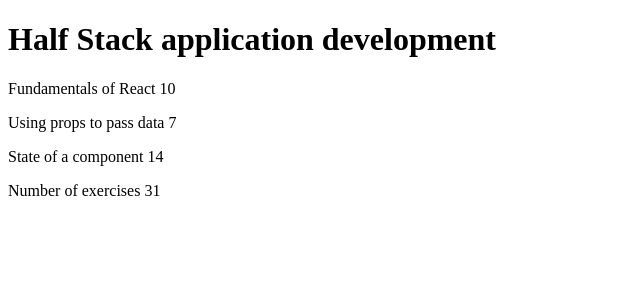
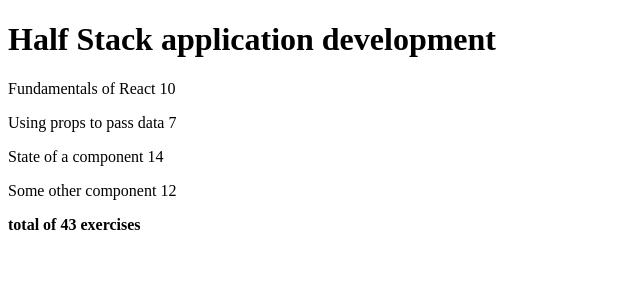
Before and after one commit to markusbjorklund/fullstack, a React (Create React App) app in the folder part2/courseinfo/: page / in a window 1280 px wide. Shown: the top 300 px of the page, without its empty margins (0-640 px from the left). Built offline with nearby package versions, Linux system fonts and the light colour scheme.

Commit message:
2.2 done

```diff
--- a/part2/courseinfo/src/index.js
+++ b/part2/courseinfo/src/index.js
@@ -8,9 +8,10 @@ const Header = ({ course }) => {
 }
 
 const Total = ({ course }) => {
-  const sum = course.parts[0].exercises + course.parts[1].exercises + course.parts[2].exercises
-  return(
-    <p>Number of exercises {sum}</p>
+  const total = course.parts.reduce((sum, currentValue) =>
+    sum + currentValue.exercises, 0)
+  return (
+    <p><b>total of {total} exercises</b></p>
   )
 }
 
@@ -61,6 +62,11 @@ const App = () => {
         name: 'State of a component',
         exercises: 14,
         id: 3
+      },
+      {
+        name: 'Some other component',
+        exercises: 12,
+        id: 4
       }
     ]
   }
```
